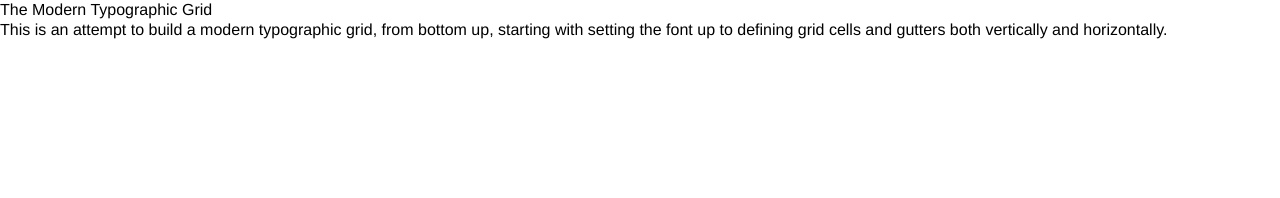
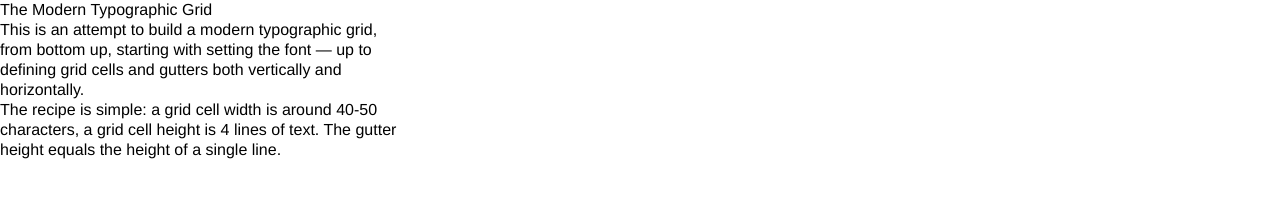
Before and after one commit to metamn/tg, a plain HTML site: page index.html in a window 1280 px wide. Drawn offline with nearby package versions, Linux system fonts and the light colour scheme.

Commit message:
The cell's width and height is calculated

```diff
--- a/assets/screen.scss
+++ b/assets/screen.scss
@@ -16,5 +16,25 @@ html {
 
     // 3. Line height
     line-height: 1.25;
+
+    // Gutter
+    $gutter: 1.25em;
+
+    // 4. Characters per row
+    $characters-per-row: 40;
+
+    // 5. Cell width
+    // - This formula is a guess, it was measured by hand
+    $cell-width: $characters-per-row * $gutter/2;
+
+    // 6. Cell height
+    // - four lines of text, it has nothing to do with the cell-width
+    $cell-height: $gutter*4;
+
+    article {
+      p {
+        max-width: $cell-width;
+      }
+    }
   }
 }
--- a/index.html
+++ b/index.html
@@ -18,9 +18,19 @@
       <h1>The Modern Typographic Grid</h1>
 
       <p>
-        This is an attempt to build a modern typographic grid, from bottom up, starting with setting the font up to defining grid cells and gutters both vertically and horizontally.
+        This is an attempt to build a modern typographic grid, from bottom up, starting with setting the font &mdash; up to defining grid cells and gutters both vertically and horizontally.
+      </p>
+
+      <p>
+        The recipe is simple: a grid cell width is around 40-50 characters, a grid cell height is 4 lines of text. The gutter height equals the height of a single line.
       </p>
     </article>
+  </body>
 
-  </body>
+  <!-- jQuery from CDN and local fallback -->
+  <script src="//ajax.googleapis.com/ajax/libs/jquery/1.10.2/jquery.min.js"></script>
+  <script>window.jQuery || document.write('/assets/jquery-1.10.2.min.js">\x3C/script>')</script>
+
+  <!-- Site specific scripts built on jQuery -->
+  <script src="assets/jquery.init.js"></script>
 </html>
```
Also changed, not shown: assets/jquery.init.js (added), assets/screen.css.
